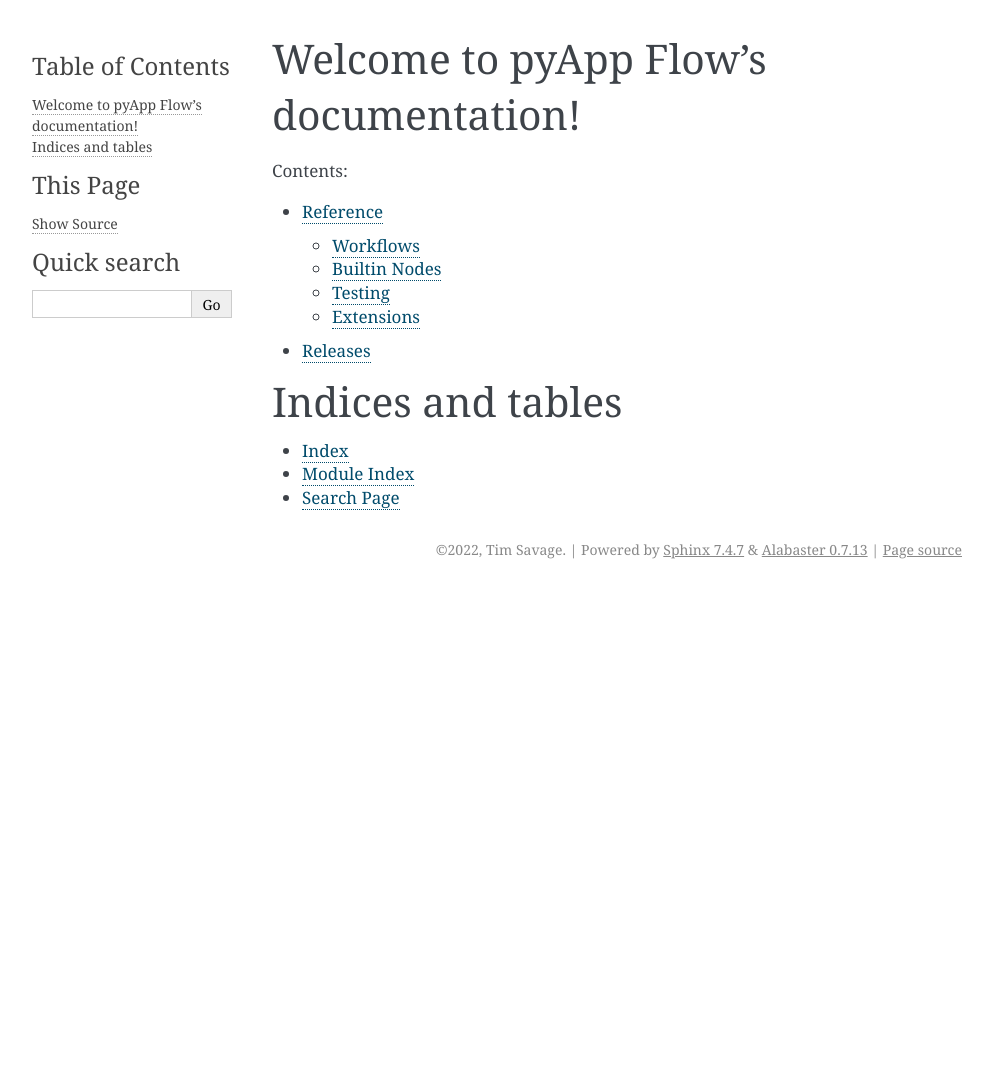
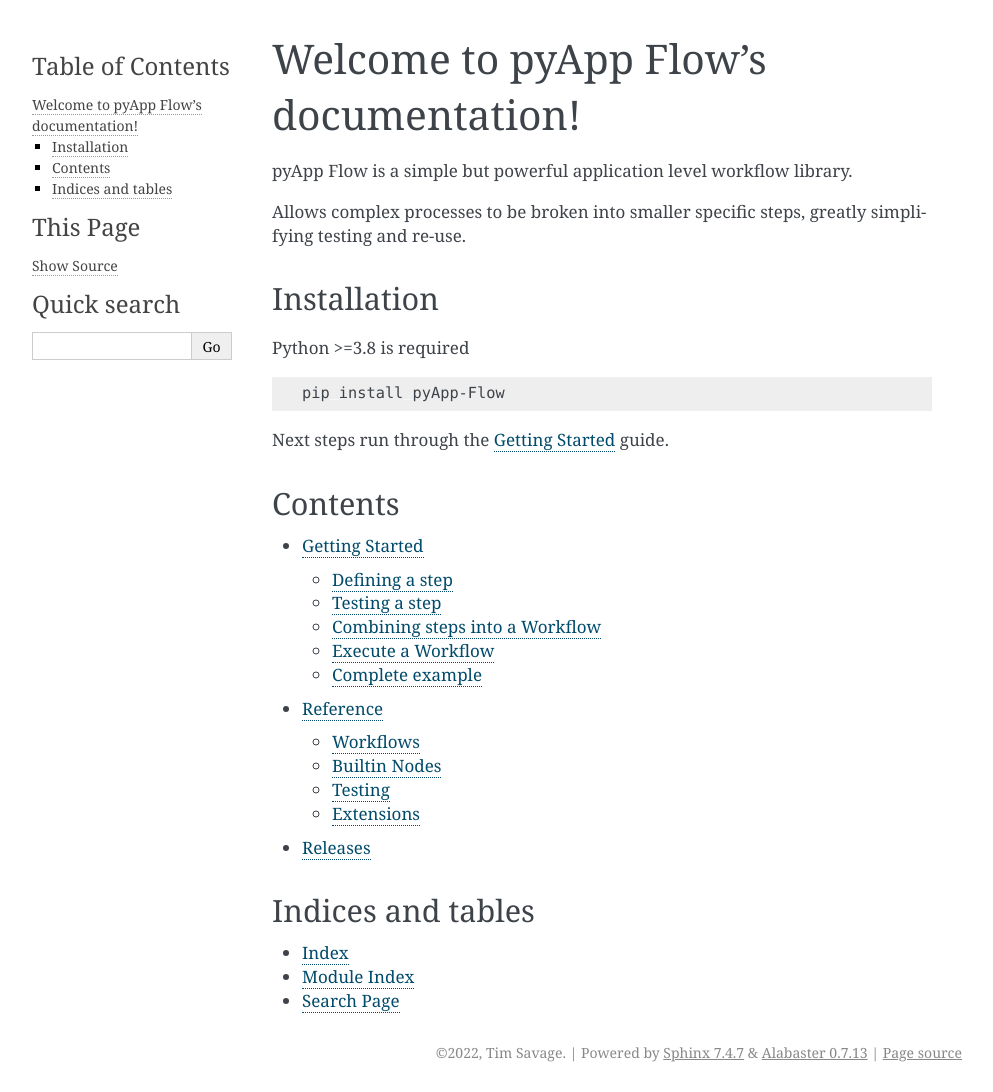
Before and after one commit to pyapp-org/pyapp-flow, a Sphinx documentation site: the page built from docs/source/index.rst, in a window 1280 px wide. Shown: the whole page, without its empty margins (148-1141 px from the left). Built offline with Sphinx 7.4.7, drawn with Linux system fonts in a browser that asks for light colours; before the commit the page ends 900 px from its top, so only the background shows below that; some of the changed lines change nothing that is shown.

Commit message:
Added getting start guide

```diff
--- /dev/null
+++ b/docs/source/getting-started.rst
@@ -0,0 +1,168 @@
+###############
+Getting Started
+###############
+
+
+Defining a step
+===============
+
+A *step* is a function that uses the ``step`` decorator to define the input and
+output context variables along with metadata to provide more context to the end
+user about what the step does.
+
+.. code-block:: python
+
+  @flow.step(name="Read books from file", output="books")
+  def read_books(library_path: Path) -> Sequence[Tuple[str, str]]:
+      """
+      Read book titles and ISBN from data file
+      """
+
+This code defines a step called ``read_books``, it accepts a variable
+``library_path`` and returns a sequence of title/isbn pairs to be stored into the
+``books`` context variable.
+
+Additionally the steps name is set to *'Read books from file'*. The body of the
+function can now be completed to implement the expected behaviour.
+
+Testing a step
+==============
+
+By breaking a process into a series of small steps testing is much easier to
+arrange, act and assert. pyApp Flow includes a helper to simply testing of steps.
+
+The following example is executed by `pytest`_.
+
+.. _pytest: https://docs.pytest.org/
+
+.. code-block:: python
+
+  from pyapp_flow.testing import call_step
+
+  def test_read_books():
+      context = call_step(
+          read_books,  # Step to call
+          # Context variables required to run step
+          library_path=Path("/path/to/library"),
+      )
+
+      # Assert that the output variable is what was expected
+      assert context.state["books"] == [...]
+
+The :py:func:`call_step <pyapp_flow.testing.call_step>` function handles setting
+up the :py:class:`WorkflowContext <pyapp_flow.WorkflowContext>` with the supplied
+variables, calling the step with the context before returning it to allow for
+assertions to be defined.
+
+
+Combining steps into a Workflow
+===============================
+
+Finally define a Workflow that combines multiple steps/:doc:`nodes <reference/nodes>`
+into a complete flow.
+
+A workflow can include branching nodes (:class:`If <pyapp_flow.Conditional>`,
+:class:`Switch <pyapp_flow.Switch>`) and interation (:class:`ForEach <pyapp_flow.ForEach>`)
+as well as descriptive metadata.
+
+.. _nodes: :doc:reference/nodes
+
+.. code-block:: python
+
+  report_books_workflow = flow.Workflow(
+      name="Read and print books",
+      description="""
+      Read books from the library path and print them out to the prompt.
+
+      Requires the library_path to be set.
+      """,
+  ).nodes(
+      read_books,
+      flow.ForEach("book_title, book_isbn", in_var="books").loop(
+          print_book,
+      ),
+  )
+
+This workflow breaks this process into multiple stages, first reads all books from
+a data file, before looping though each book and calling the ``print_book`` step for
+each book defined to print out the title and isbn.
+
+
+Execute a Workflow
+==================
+
+Workflow execution requires calling the :meth:`execute <pyapp_flow.Workflow.execute>`
+method to start the flow, optionally initial context variables can be supplied that
+are required for the workflow to operate.
+
+.. code-block:: python
+
+  report_books_workflow.execute(library_path=HERE)
+
+
+Complete example
+================
+
+Bringing all of these items together produces the following script. While this
+example is very basic, the ``read_books`` step could easily be integrated into a
+different workflow. Each step can be highly tested allowing for flexible building
+of workflows to meet changing or un-expected requirements.
+
+.. note::
+  See the GitHub repository samples folder for the code and associated data file.
+
+.. code-block:: python
+
+  import csv
+  import logging
+  from pathlib import Path
+  from typing import Sequence, Tuple
+
+  import pyapp_flow as flow
+
+
+  # Define Steps
+
+  @flow.step(name="Read books from file", output="books")
+  def read_books(*, library_path: Path) -> Sequence[Tuple[str, str]]:
+      """
+      Read book titles and ISBN from data file
+      """
+      data_file = library_path / "data.txt"
+      with data_file.open() as f:
+          reader = csv.reader(f)
+          return list(reader)
+
+
+  @flow.step(name="Print books")
+  def print_book(*, book_title: str, book_isbn: str):
+      """
+      Print book title and ISBN
+      """
+      print(f"Title: {book_title}\nISBN:  {book_isbn}\n")
+
+
+  # Define Workflow
+
+  report_books_workflow = flow.Workflow(
+      name="Read and print books",
+      description="""
+      Read books from the library path and print them out to the prompt.
+
+      Requires the library_path to be set.
+      """,
+  ).nodes(
+      read_books,
+      flow.ForEach("book_title, book_isbn", in_var="books").loop(
+          print_book,
+      ),
+  )
+
+
+  # Execute the Workflow
+
+  if __name__ == "__main__":
+      logging.basicConfig(level=logging.DEBUG)
+
+      HERE = Path(__file__).parent
+      report_books_workflow.execute(library_path=HERE)
--- a/docs/source/index.rst
+++ b/docs/source/index.rst
@@ -1,10 +1,30 @@
+######################################
 Welcome to pyApp Flow's documentation!
-======================================
+######################################
+
+pyApp Flow is a simple but powerful application level workflow library.
+
+Allows complex processes to be broken into smaller specific steps, greatly
+simplifying testing and re-use.
+
+Installation
+============
+
+Python >=3.8 is required
+
+.. code-block:: shell
+
+  pip install pyApp-Flow
+
+Next steps run through the :doc:`getting-started` guide.
+
+Contents
+========
 
 .. toctree::
    :maxdepth: 2
-   :caption: Contents:
 
+   getting-started
    reference/index
    releases
 
```
